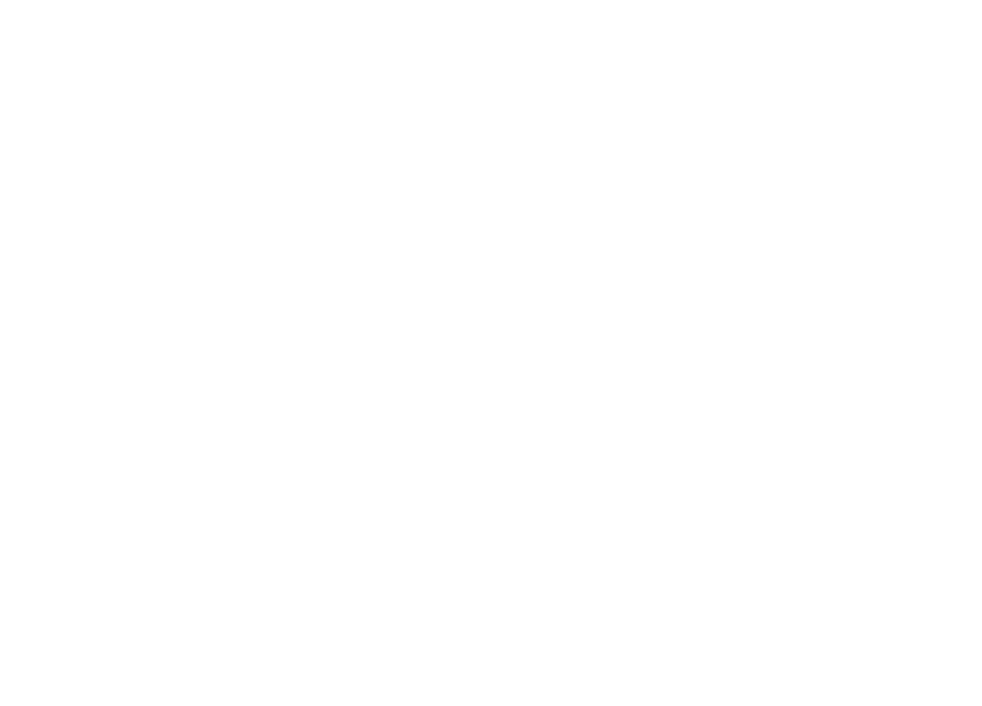
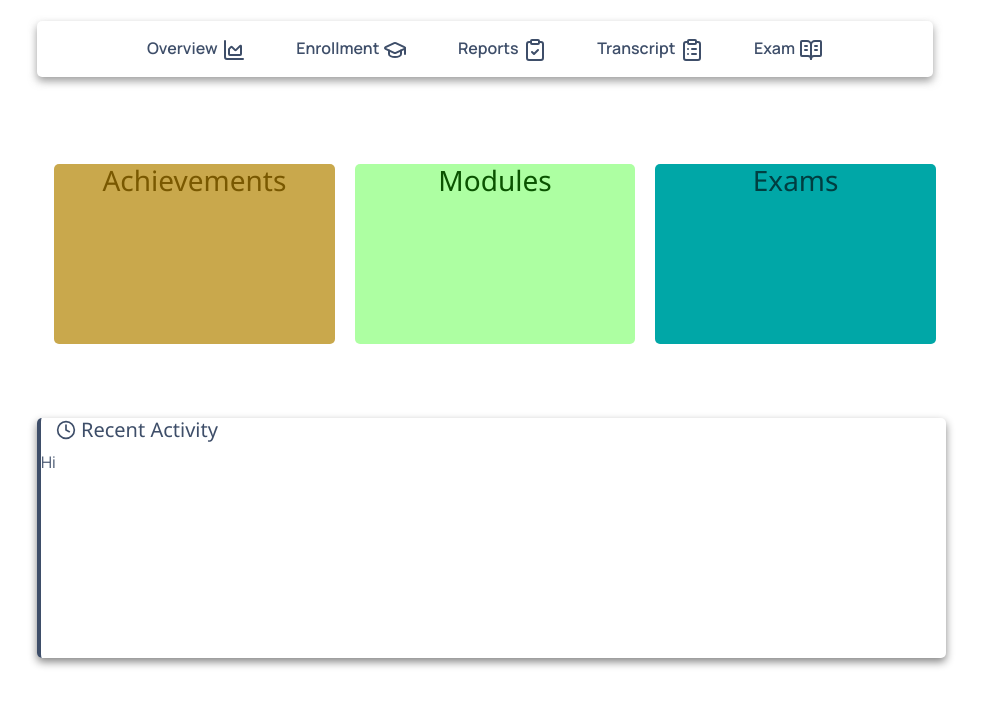
Before and after one commit to Ashton607/Student-Portal, a React (Vite) app: page /studentUI in a window 1280 px wide. Before the commit this address had no page. Shown: the top 706 px of the page, without its empty margins (155-1137 px from the left). Built offline with nearby package versions, Linux system fonts and the light colour scheme.

Commit message:
frontend enrollment tab completed in student ui

```diff
--- a/src/App.jsx
+++ b/src/App.jsx
@@ -7,6 +7,7 @@
 import StudentLogin from './components/StudentLogin'
 import AdminLogin from './components/AdminLogin'
 import Staff from './components/Staff'
+import StudentUI from './components/StudentUI'
 
 function App() {
 
@@ -19,6 +20,7 @@
         <Route path="/student" element={<StudentLogin />} />
         <Route path="/admin" element={<AdminLogin />} />
         <Route path="/staff" element={<Staff />} />
+        <Route path="/studentUI" element={<StudentUI />} />
       </Routes>
     </BrowserRouter>
   )
--- a/src/components/StudentLogin.jsx
+++ b/src/components/StudentLogin.jsx
@@ -1,6 +1,7 @@
 import React from 'react'
 import './Login.css'
 import castle from '../assets/castle.jpg'
+import { Link } from 'react-router-dom'
 
 const StudentLogin = () => {
   return (
@@ -19,7 +20,7 @@
             <h2><span>Student</span> Login</h2>
           <input type="number" placeholder="Student ID..." />
           <input type="password" placeholder="Password..." />
-          <button>Login</button>
+          <Link to="/studentUI"><button>Login</button></Link>
           <p>forgot password?</p>
           </div>
         </div>
--- /dev/null
+++ b/src/components/StudentUI.jsx
@@ -0,0 +1,110 @@
+import React, { useState,useEffect } from "react";
+import './UI.css'
+import { ChartArea,GraduationCap,ClipboardCheck,ClipboardList,BookOpenText,Clock } from 'lucide-react'
+import logo from '../assets/logo.jpg'
+
+const StudentUI = () => {
+  const [activeTab, setActiveTab] = useState('Overview');
+
+  return (
+    <div className="student-ui-container">
+
+    <nav>
+      <ul>
+        <button onClick={() => setActiveTab('Overview')} className={activeTab === 'Overview' ? 'active' : ''}>Overview<ChartArea/></button>
+        <button onClick={() => setActiveTab('Enrollment')} className={activeTab === 'Enrollment' ? 'active' : ''}>Enrollment<GraduationCap/></button>
+        <button onClick={() => setActiveTab('Report')} className={activeTab === 'Report' ? 'active' : ''}>Reports<ClipboardCheck/></button>
+        <button onClick={() => setActiveTab('Transcript')} className={activeTab === 'Transcript' ? 'active' : ''}>Transcript<ClipboardList/></button>
+        <button onClick={() => setActiveTab('Exam')} className={activeTab === 'Exam' ? 'active' : ''}>Exam<BookOpenText/></button>
+      </ul>
+    </nav>
+
+
+    <div className="student-ui-content">
+
+    {/*Overview Tab*/}
+    {activeTab === 'Overview' && (
+      <div>
+      <div className="overview">
+
+        <div className="card-1">
+          <h3>Achievements</h3>
+        </div>
+
+        <div className="card-2">
+         <h3>Modules</h3>
+        </div>
+
+        <div className="card-3">
+          <h3>Exams</h3>
+        </div>
+
+
+      </div>
+       <div className="overview-content">
+          <h3><Clock size={20}/>Recent Activity</h3>
+          <span><p>Hi</p></span>
+        </div>
+      </div>
+    )}
+
+
+
+      {/*Enrollment*/}
+      {activeTab=== 'Enrollment'&&(
+
+        <div className="enrollment">
+          <h3>Proof of Enrollment<img src={logo} alt="Student Portal Logo" /></h3>
+          <hr />
+          <p>It is hereby confirmed that the under mentioned person is a registered student at My <span>Elite</span> Academia</p>
+          <div className="identity">
+          <h4>Identity</h4>
+          <hr />
+          <ul>
+            <li>Student Number: </li>
+            <li>ID Number:</li>
+            <li>Name:</li>
+            <li>Duration:</li>
+            <li>Qualification:</li>
+          </ul>
+          </div>
+          <div className="modules">
+          <h4>Modules</h4>
+          <hr />
+          <table>
+            <thead>
+              <tr>
+                <th>Code</th>
+                <th>Name</th>
+                <th>Credits</th>
+                <th>Semester</th>
+                <th>Amount</th>
+              </tr>
+            </thead>
+            <tbody>
+              <tr>
+                <td></td>
+                <td></td>
+                <td></td>
+                <td></td>
+                <td></td>
+              </tr>
+            </tbody>
+          </table>
+          </div>
+
+        </div>
+      )}
+
+    </div>
+
+
+
+
+
+
+    </div>
+  )
+}
+
+export default StudentUI
--- /dev/null
+++ b/src/components/UI.css
@@ -0,0 +1,211 @@
+.student-ui-container{
+    color: #3e4e69;
+
+}
+
+
+/*Navigation*/
+nav ul{
+    width: 70%;
+    backdrop-filter: blur(7px);
+    box-shadow: 0 4px 8px 0px rgba(131, 131, 131, 0.8);
+    border-radius: 5px;
+    padding: 10px 100px;
+    position: fixed;
+    top: 2%;
+    left: 50%;
+    transform: translateX(-50%);
+    display: flex;
+    align-items: center;
+    justify-content: space-between;
+    z-index: 10;
+    margin-top: 5px;
+
+}
+
+nav ul button{
+    background:none;
+    backdrop-filter: blur(7px);
+    border: none;
+    padding:5px 10px;
+    border-radius: 5px;
+    font-weight: 600;
+    cursor: pointer;
+    transition: ease-in-out 0.9s;
+    color: #3e4e69;
+}
+
+nav ul button svg{
+    margin-left: 4px;
+}
+
+
+nav ul button:hover {
+    transform: scale(1);
+    padding: 5px 15px;
+    transition: ease-in-out 0.4s;
+    box-shadow: 0 2px 8px 0px rgb(0, 86, 214);
+}
+
+
+/*Overview*/
+
+.overview{
+    width: 100%;
+    margin-top: 12%;
+    height: 25vh;
+    display: flex;
+    gap: 20px;
+    padding: 10px 30px;
+    justify-content: center;
+}
+
+.card-1{
+    width: 23%;
+    border-radius: 5px;
+    margin-left: 20px;
+    transition: ease-in-out 0.5s;
+    background: #c9a84c;
+}
+.card-1:hover{
+    box-shadow: 0 4px 8px 0px rgb(129, 129, 129);
+}
+.card-1 h3{
+    text-align: center;
+    color: #795800;
+    font-family: 'Segoe UI', Tahoma, Geneva, Verdana, sans-serif;
+}
+
+
+.card-2{
+    width: 23%;
+    border-radius: 5px;
+    transition: ease-in-out 0.5s;
+    background: #adffa2;
+}
+.card-2:hover{
+    box-shadow: 0 4px 8px 0px rgb(129, 129, 129);
+}
+.card-2 h3{
+    text-align: center;
+    color: #0a5300;
+    font-family: 'Segoe UI', Tahoma, Geneva, Verdana, sans-serif;
+}
+
+
+
+.card-3{
+    width: 23%;
+    border-radius: 5px;
+    transition: ease-in-out 0.5s;
+    background: rgb(0, 167, 167);
+}
+.card-3:hover{
+    box-shadow: 0 4px 8px 0px rgb(129, 129, 129);
+}
+.card-3 h3{
+    text-align: center;
+    color: #003e41;
+    font-family: 'Segoe UI', Tahoma, Geneva, Verdana, sans-serif;
+}
+
+.overview-content{
+    margin-top: 5%;
+    width: 71%;
+    height: 30vh;
+    box-shadow: 0 4px 8px 0px rgb(134, 134, 134);
+    margin-left: 15%;
+    border-radius: 5px;
+    border-left: 4px solid  #3e4e69;  ;
+}
+.overview-content h3{
+    font-size: 20px;
+    font-family: 'Segoe UI', Tahoma, Geneva, Verdana, sans-serif;
+    margin-left: 10px;
+}
+.overview-content h3 svg{
+    margin-bottom: 2px;
+    margin-left: 5px;
+    margin-right: 5px;
+}
+
+
+/*Enrollment*/
+.enrollment{
+    margin-top: 10%;
+    width: 69%;
+    margin-left: 15.5%;
+    height: 79vh;
+}
+.enrollment img{
+    width: 40px;
+    height: 40px;
+    flex-shrink: 0;
+}
+
+.enrollment h3{
+    font-size: 25px;
+    font-weight: 600;
+}
+
+.enrollment hr{
+    border: none;
+    width: 97%;
+    height: 8px;
+    background: linear-gradient(to right, #c9920a 25%, #33394e 10%);
+    margin: 10px 0;
+}
+
+.enrollment p{
+    font-family: 'Segoe UI', Tahoma, Geneva, Verdana, sans-serif;
+    font-size: 16px;
+}
+.enrollment p span{
+    color: #c9a84c;
+    font-style: italic;
+}
+
+.enrollment h4{
+    margin-top: 20px;
+    font-weight: 600;
+}
+
+.enrollment ul{
+    list-style: none;
+    padding: 0;
+}
+
+.enrollment table{
+    width: 98%;
+    border-collapse: collapse;
+    margin: 10px 0;
+    background: white;
+    box-shadow: 0 8px 15px 2px rgba(160, 160, 160, 0.8);
+    border-radius: 5px;
+    overflow: hidden;
+}
+
+.enrollment thead{
+    background: linear-gradient(135deg, #16213e 0%, #0f3460 60%, #896cb4 100%);
+    color: #f0d58a;
+}
+
+.enrollment th{
+    padding: 15px;
+    text-align: left;
+    font-weight: 600;
+    font-size: 14px;
+    text-transform: uppercase;
+    letter-spacing: 0.5px;
+}
+
+.enrollment td{
+    padding: 12px 15px;
+    border-bottom: 1px solid #e0e0e0;
+    font-size: 14px;
+}
+
+
+.enrollment tbody tr:last-child td{
+    border-bottom: none;
+}
```
